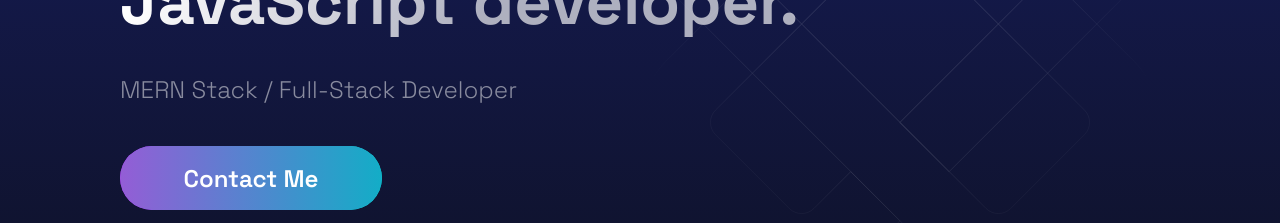
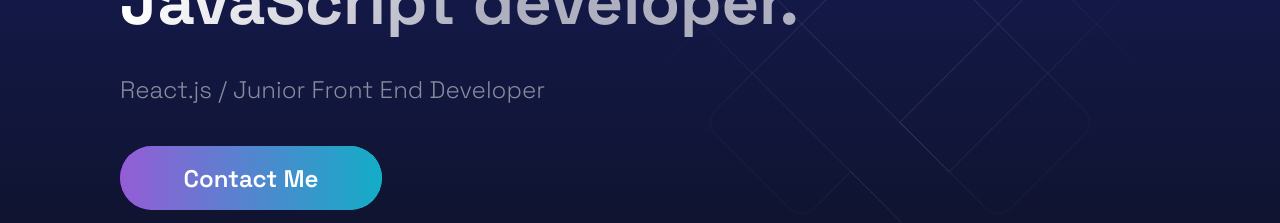
Before and after one commit to lukutuks/portfolio_website-LK, a Next.js app: page / in a window 1280 px wide. Shown: the part 348-571 px from the top of the page. Built offline with nearby package versions, Linux system fonts and the light colour scheme.

Commit message:
Bug Fixes Oct15
Minor styling issues

```diff
--- a/src/components/Hero/Hero.js
+++ b/src/components/Hero/Hero.js
@@ -20,7 +20,7 @@
           JavaScript developer.
         </SectionTitle>
         <SectionText>
-        MERN Stack / Full-Stack Developer
+        React.js / Junior Front End Developer
         </SectionText>
 
 
--- a/src/components/TimeLine/TimeLineStyles.js
+++ b/src/components/TimeLine/TimeLineStyles.js
@@ -53,7 +53,6 @@
   @media ${props => props.theme.breakpoints.sm} {
     margin-left: 32px;
     min-width: 120px;
-    background: #0E131F;
     padding: 4px;
     align-content: start;
     scroll-snap-align: start;
```
Also changed, not shown: 2 other files (tests, documents, lock files or other folders).
